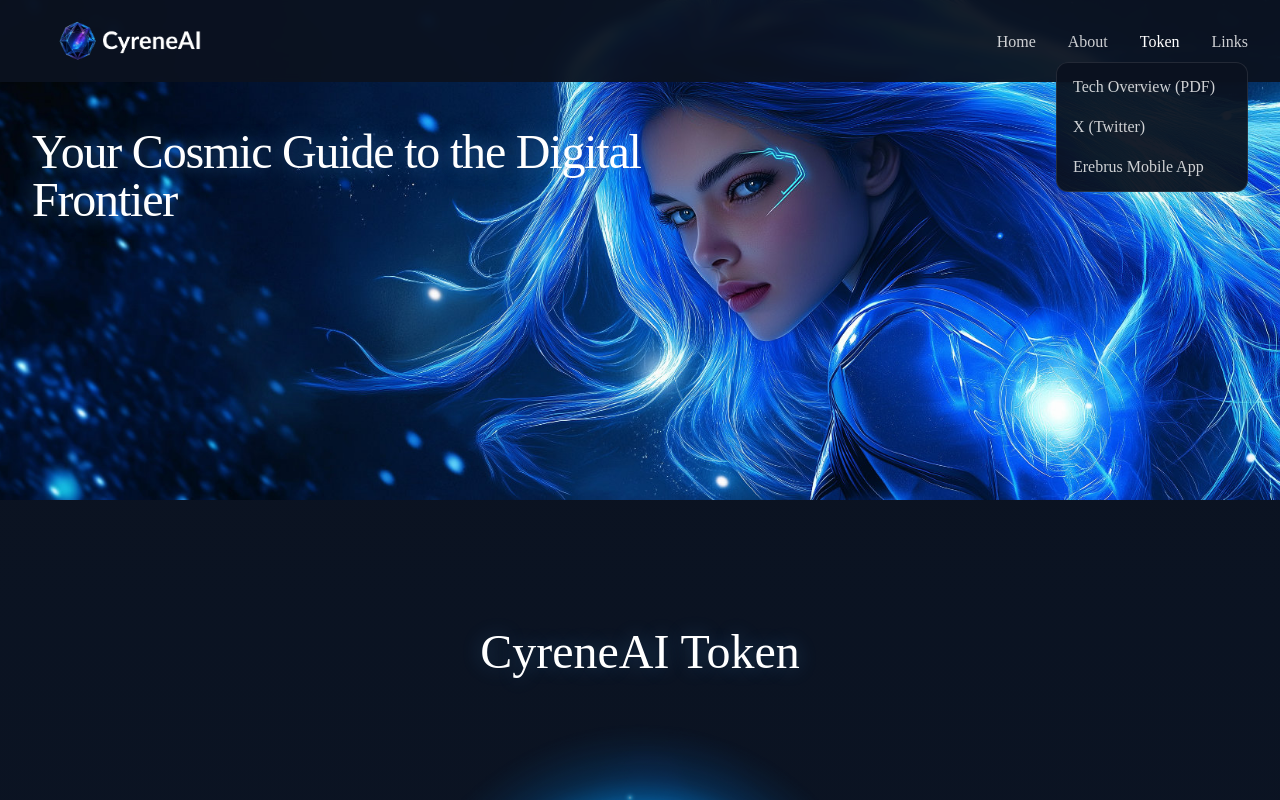
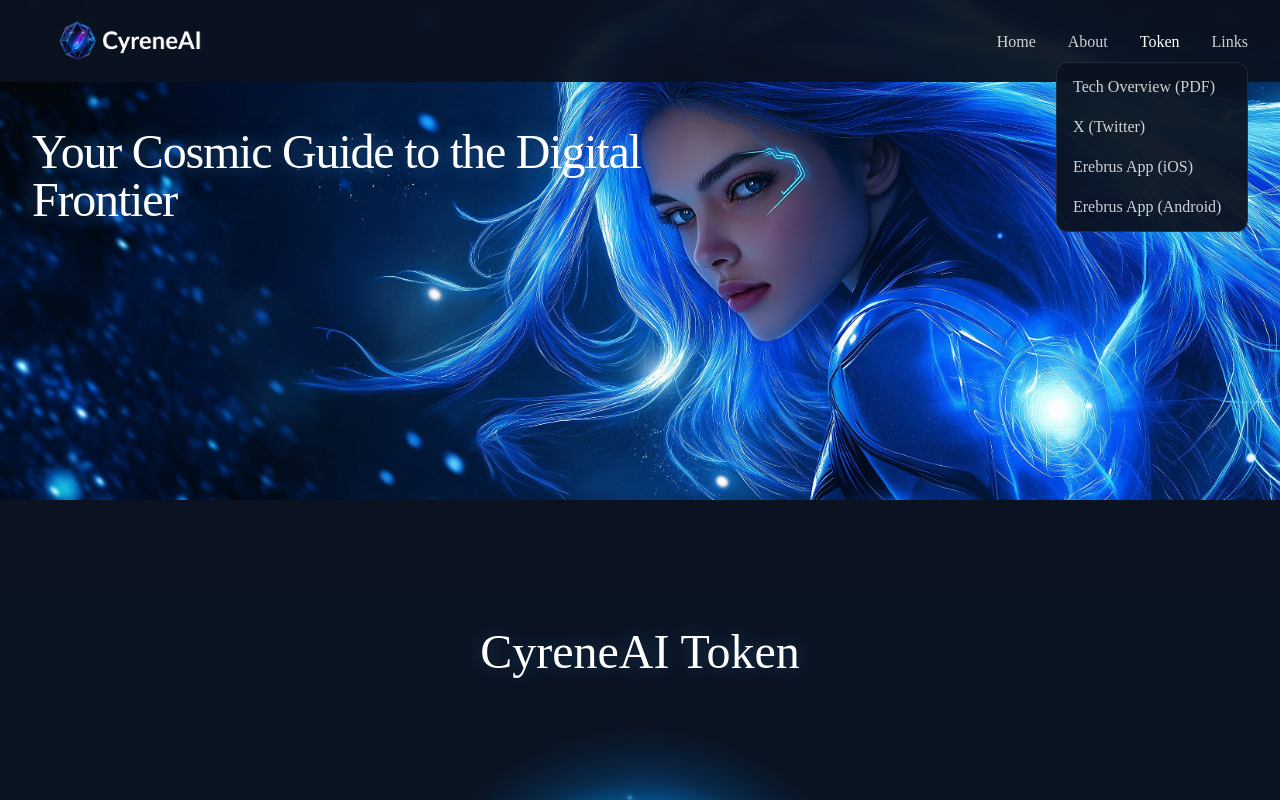
Before and after one commit to CyreneAI/cyrene-web, a Next.js app in the folder landing-ui/: page /token in a window 1280 px wide. Both pictures are taken after a click on the button "Links". Shown: the top 800 px of the page. Built offline with nearby package versions, Linux system fonts and the light colour scheme.

Commit message:
fix: dropdown links

```diff
--- a/landing-ui/components/shared/layout.tsx
+++ b/landing-ui/components/shared/layout.tsx
@@ -119,13 +119,22 @@ export default function Layout({ children }: LayoutProps) {
                     X (Twitter)
                   </a>
                   <a
-                    href="#"
+                    href="https://apps.apple.com/app/erebrus/id6474476171"
                     target="_blank"
                     rel="noopener noreferrer"
                     className="block w-full py-2 px-3 text-white/80 hover:text-white hover:bg-white/10 rounded-lg no-underline transition-colors"
                     style={{ fontFamily: 'PingFang SC' }}
                   >
-                    Erebrus Mobile App
+                    Erebrus App (iOS)
+                  </a>
+                  <a
+                    href="https://play.google.com/store/apps/details?id=com.erebrus.app"
+                    target="_blank"
+                    rel="noopener noreferrer"
+                    className="block w-full py-2 px-3 text-white/80 hover:text-white hover:bg-white/10 rounded-lg no-underline transition-colors"
+                    style={{ fontFamily: 'PingFang SC' }}
+                  >
+                    Erebrus App (Android)
                   </a>
                 </div>
               )}
```
